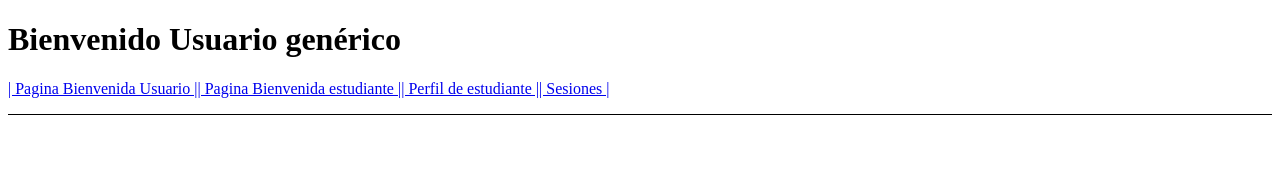
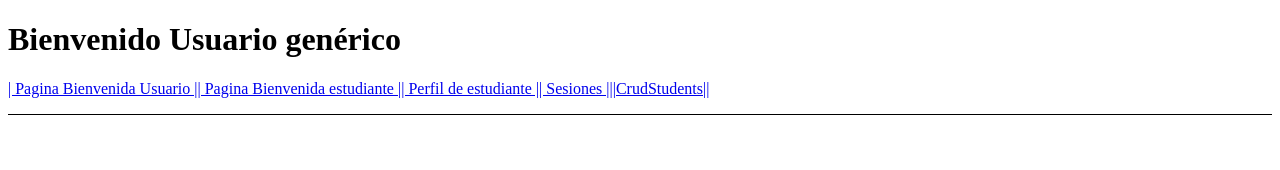
Before and after one commit to davidB2ya/MentoringApp, a React (Create React App) app in the folder client/: page / in a window 1280 px wide. Shown: the top 170 px of the page. Built offline with nearby package versions, Linux system fonts and the light colour scheme.

Commit message:
Actualizacion

```diff
--- a/client/src/App.js
+++ b/client/src/App.js
@@ -30,6 +30,7 @@ function App() {
       <Link to="/welcome-student">| Pagina Bienvenida estudiante |</Link>
       <Link to="/student-profile-interests">| Perfil de estudiante |</Link>
       <Link to="/student-sessions">| Sesiones |</Link>
+      <Link to="/CrudStudents">||CrudStudents||</Link>
       </nav>
       <Outlet />
     </div>
--- a/client/src/index.js
+++ b/client/src/index.js
@@ -12,7 +12,7 @@ import WelcomeUser from './routes/welcome-user'
 import WelcomeStudent from './routes/welcome-student'
 import StudentProfile from './routes/student-profile'
 import StudentSession from './routes/student-sessions';
-
+import CrudStudents from './views/Administrator/Cruds/CrudStudents/CrudStudents';
 const rootElement = document.getElementById("root")
 
 render(
@@ -24,6 +24,7 @@ render(
         <Route path="/welcome-student" element={<WelcomeStudent/>}/>
         <Route path="/student-profile-interests" element={<StudentProfile/>}/>
         <Route path="/student-sessions" element={<StudentSession/>}/>
+        <Route path="/CrudStudents" element={<CrudStudents/>}/>
       </Routes>
     </React.StrictMode>
   </BrowserRouter>,
```
